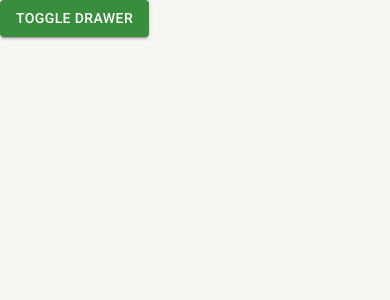
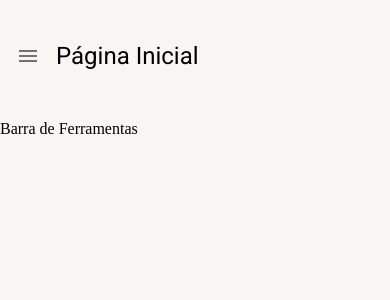
Before and after one commit to Valdir-coelho-jr/project-people, a React (Create React App) app: page /pagina-inicial in a window 390 px wide. Shown: the top 300 px of the page. Built offline with nearby package versions, Linux system fonts and the light colour scheme.

Commit message:
Refactor: Desinstalando eslint

```diff
--- a/package.json
+++ b/package.json
@@ -29,7 +29,6 @@
     "@types/react-dom": "^18.2.4",
     "@typescript-eslint/eslint-plugin": "^5.59.5",
     "@typescript-eslint/parser": "^5.0.1",
-    "eslint": "^8.7.0",
     "eslint-plugin-react": "^7.32.2",
     "prettier": "^2.5.1",
     "typescript": "^4.4.4",
--- a/src/pages/dashboard/Dashboard.tsx
+++ b/src/pages/dashboard/Dashboard.tsx
@@ -1,5 +1,7 @@
 import { LayoutBaseDePagina } from '../../shared/layouts';
 
 export const Dashboard = () => {
-  return <LayoutBaseDePagina></LayoutBaseDePagina>;
+  return (
+    <LayoutBaseDePagina titulo="Página Inicial" barraDeFerramentas={<>Barra de Ferramentas</>}></LayoutBaseDePagina>
+  );
 };
--- a/src/pages/index.ts
+++ b/src/pages/index.ts
@@ -1 +1 @@
-export { };
+export * from './dashboard/Dashboard';
--- a/src/routes/index.tsx
+++ b/src/routes/index.tsx
@@ -1,10 +1,10 @@
-import { Button } from '@mui/material';
 import { Routes, Route, Navigate } from 'react-router-dom';
 import { useDrawerContext } from '../shared/contexts';
 import { useEffect } from 'react';
+import { Dashboard } from '../pages';
 
 export const AppRoutes = () => {
-  const { toggleDrawerOpen, setDrawerOptions } = useDrawerContext();
+  const { setDrawerOptions } = useDrawerContext();
 
   useEffect(() => {
     setDrawerOptions([
@@ -18,33 +18,9 @@
 
   return (
     <Routes>
-      <Route
-        path="/pagina-inicial"
-        element={
-          <Button
-            variant="contained"
-            color="primary"
-            onClick={toggleDrawerOpen}
-          >
-            Toggle Drawer
-          </Button>
-        }
-      />
+      <Route path="/pagina-inicial" element={<Dashboard />} />
 
       <Route path="*" element={<Navigate to="/pagina-inicial" />} />
-
-      <Route
-        path="/cidade"
-        element={
-          <Button
-            variant="contained"
-            color="primary"
-            onClick={toggleDrawerOpen}
-          >
-            Toggle Drawer
-          </Button>
-        }
-      />
 
       <Route path="*" element={<Navigate to="/pagina-inicial" />} />
     </Routes>
--- a/src/shared/layouts/LayoutBaseDePagina.tsx
+++ b/src/shared/layouts/LayoutBaseDePagina.tsx
@@ -1,5 +1,36 @@
-import { Box } from '@mui/material';
+import { Icon, IconButton, Typography, useMediaQuery, useTheme } from '@mui/material';
+import { Box } from '@mui/system'
+import { useDrawerContext } from '../contexts';
+import { ReactNode } from 'react';
 
-export const LayoutBaseDePagina: React.FC = () => {
-  return <Box>Teste</Box>;
+interface ILayoutBaseDePaginaProps {
+  children?: React.ReactNode;
+  titulo: string;
+  barraDeFerramentas: ReactNode
+}
+
+export const LayoutBaseDePagina: React.FC<ILayoutBaseDePaginaProps> = ({
+  children,
+  titulo,
+  barraDeFerramentas,
+}) => {
+  const theme = useTheme()
+  const smDown = useMediaQuery(theme.breakpoints.down('sm'));
+
+  const { toggleDrawerOpen } = useDrawerContext()
+
+  return (
+    <Box height="100%" display="flex" flexDirection="column" gap={1}>
+      <Box padding={1} height={theme.spacing(12)} display="flex" alignItems="center" gap={1}>
+
+      {smDown && (<IconButton onClick={toggleDrawerOpen}>
+        <Icon>menu</Icon>
+      </IconButton>)}
+
+        <Typography variant="h5">{titulo}</Typography>
+      </Box>
+      <Box>{barraDeFerramentas}</Box>
+      <Box>{children}</Box>
+    </Box>
+  );
 };
```
Also changed, not shown: .eslintrc.json (deleted), 1 other file (tests, documents, lock files or other folders).
